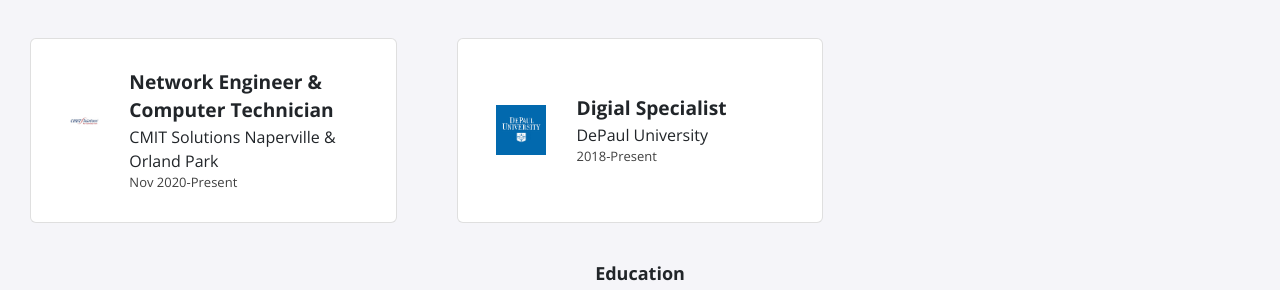
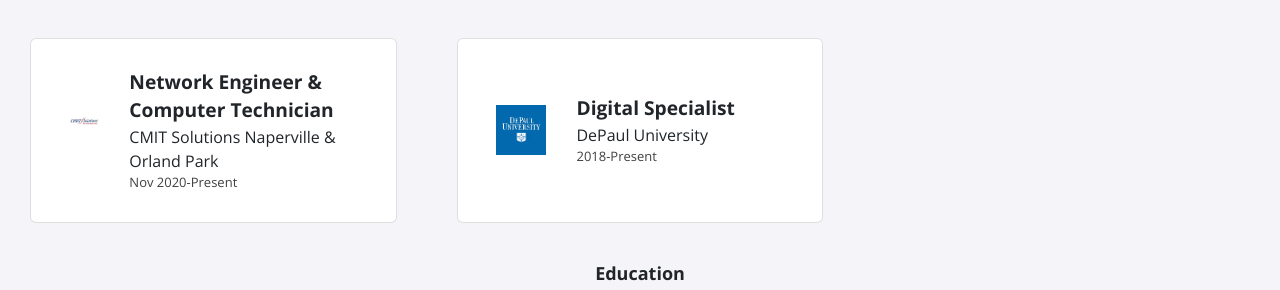
Before and after one commit to kischoaf/kischoaf.github.io, a Jekyll site: the page built from index.html, in a window 1280 px wide. Shown: the part 726-1016 px from the top of the page. Built offline with Jekyll 4.4.1, drawn with Linux system fonts in a browser that asks for light colours; nearby versions of some CDN libraries.

Commit message:
blake fixed a typo

```diff
--- a/_data/experience.yml
+++ b/_data/experience.yml
@@ -3,7 +3,7 @@
   dates: Nov 2020-Present
   logo: cmit.jpg
 
-- role: Digial Specialist
+- role: Digital Specialist
   company: DePaul University
   dates: 2018-Present
   logo: depaul-university.jpg
```
